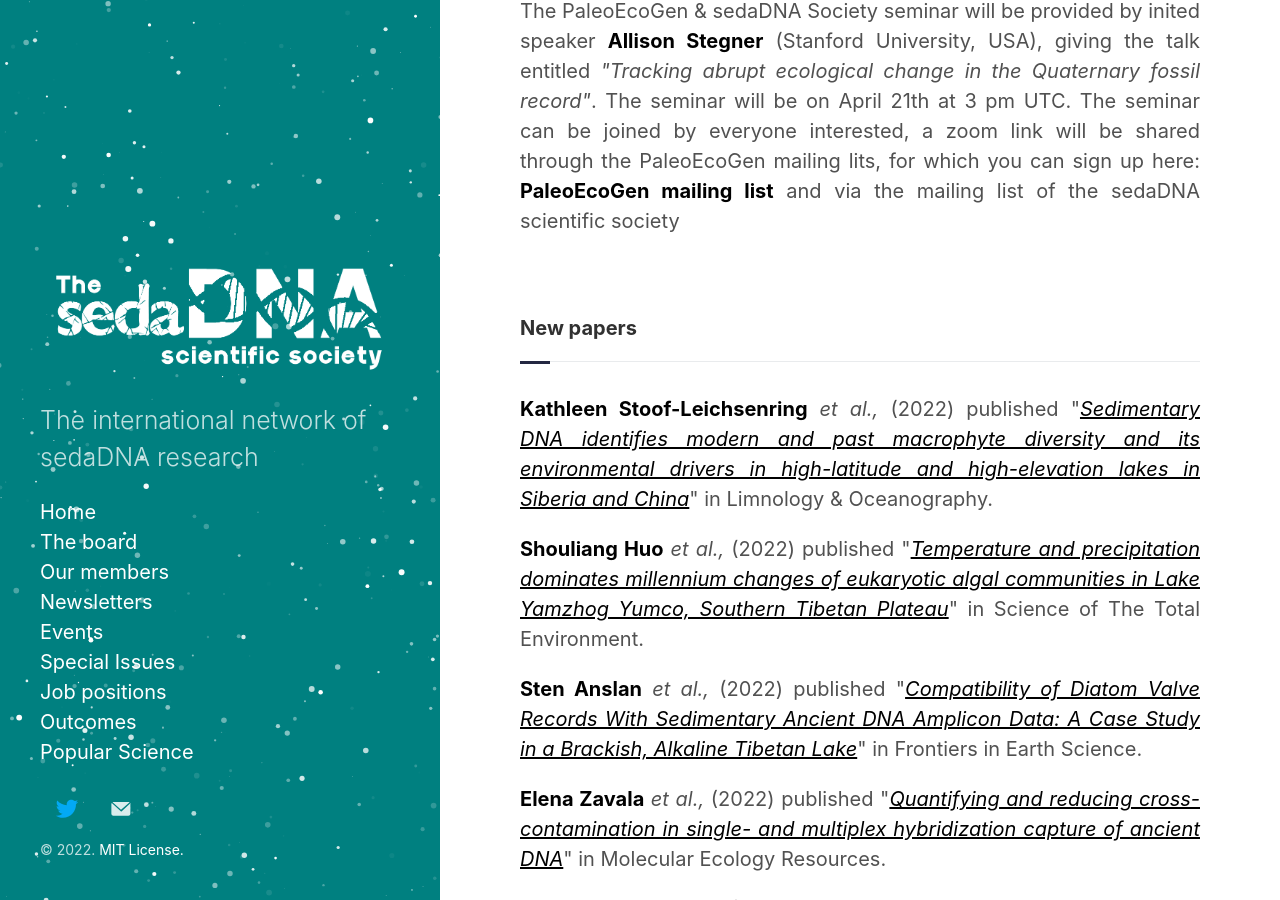
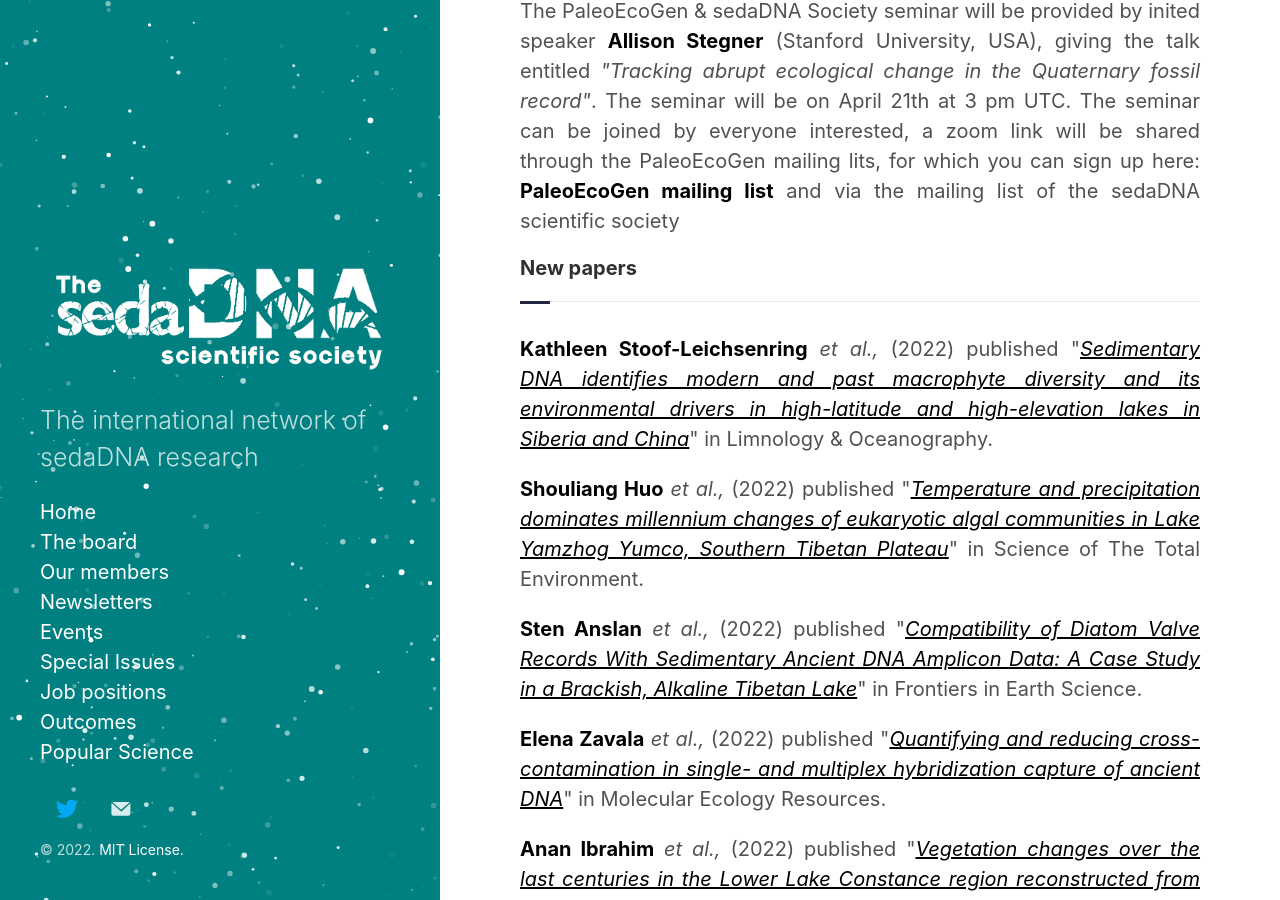
Before and after one commit to sedadna/sedadna.github.io, a Jekyll site: the page built from category/news/22-04.md, in a window 1280 px wide and 900 px high, scrolled down 626 px. Built offline with Jekyll 4.4.1, drawn with Linux system fonts in a browser that asks for light colours.

Commit message:
Update 22-04.md

```diff
--- a/category/news/22-04.md
+++ b/category/news/22-04.md
@@ -11,18 +11,16 @@
 
 <p> March has been a productive month in our sedDNA world! Among  good news, <a href="https://www.researchgate.net/profile/Kevin-Nota" target="_blank"><b>Kevin Nota</b></a> published his PhD thesis on "<a href="https://www.diva-portal.org/smash/get/diva2:1638626/FULLTEXT01.pdf" target="_blank"><u><i>Palaeoenvironmental reconstructions from modern and ancient plant DNA</i></u></a>". The society mailing list was extensively used by members to share informations and discuss methodological questions and we are very satisfied about that. Literature surveys have been freshly updated on <a href="https://scholar.google.fr/citations?user=90ytJ14AAAAJ&hl=fr" target="_blank"><b>Google Scholar</b></a>, <a href="https://www.researchgate.net/project/Comprehensive-literature-about-ancient-DNA-studies-from-sedimentary-archives-by-the-sedaDNA-scientific-society" target="_blank"><b>ResearchGate</b></a> and the shared  <a href="https://docs.google.com/spreadsheets/d/1fZKL1Vb0xhpDSuqNx_JnYAk0KXEtF0PS/edit#gid=1460788996" target="_blank"><b>Excell file</b></a>. Finally, many job positions have been <a href="https://sedadna.github.io/category/positions.html" target="_blank"><b>published</b></a> and were shared within the network of the sedaDNA scientific society.
 
-  <br>
+<br>
 <div class="intro">
 <h4 class="section-title underline">April society seminar</h4><p>The PaleoEcoGen & sedaDNA Society seminar will be provided by inited speaker <a href="https://allisonstegner.com/" target="_blank"><b>Allison Stegner</b></a> (Stanford University, USA), giving the talk entitled <i> "Tracking abrupt ecological change in the Quaternary fossil record"</i>. The seminar will be on April 21th at 3 pm UTC. The seminar can be joined by everyone interested, a zoom link will be shared through the PaleoEcoGen mailing lits, for which you can sign up here:  <a href="https://listserv.unibe.ch/mailman/listinfo/paleoecogen.pages" target="_blank"><b>PaleoEcoGen mailing list</b></a> and via the mailing list of the sedaDNA scientific society
 
-<br>
-<br>
 <br>
 <div class="intro">
 <h4 class="section-title underline">New papers</h4>
 <p><a href="https://www.awi.de/en/about-us/organisation/staff/single-view/kathleen-stoof-leichsenring.html" target="_blank"><b>Kathleen Stoof-Leichsenring</b></a> <i>et al.,</i> (2022) published "<a href="https://aslopubs.onlinelibrary.wiley.com/doi/full/10.1002/lno.12061" target="_blank"><u><i>Sedimentary DNA identifies modern and past macrophyte diversity and its environmental drivers in high-latitude and high-elevation lakes in Siberia and China</i></u></a>" in Limnology & Oceanography.</p>
 
-<p><a href="https://www.sciencedirect.com/science/article/abs/pii/S0048969722017296" target="_blank"><b>Shouliang Huo</b></a> <i>et al.,</i> (2022) published "<a href="https://www.sciencedirect.com/science/article/abs/pii/S0048969722017296" target="_blank"><u><i>Temperature and precipitation dominates millennium changes of eukaryotic algal communities in Lake Yamzhog Yumco, Southern Tibetan Plateau</i></u></a>" in Science of The Total Environment.</p>
+<p><a href="https://www.researchgate.net/profile/Shouliang-Huo" target="_blank"><b>Shouliang Huo</b></a> <i>et al.,</i> (2022) published "<a href="https://www.sciencedirect.com/science/article/abs/pii/S0048969722017296" target="_blank"><u><i>Temperature and precipitation dominates millennium changes of eukaryotic algal communities in Lake Yamzhog Yumco, Southern Tibetan Plateau</i></u></a>" in Science of The Total Environment.</p>
 
 <p><a href="https://scholar.google.com/citations?user=2UwHt14AAAAJ&hl=en" target="_blank"><b>Sten Anslan</b></a> <i>et al.,</i> (2022) published "<a href="https://www.frontiersin.org/articles/10.3389/feart.2022.824656/full" target="_blank"><u><i>Compatibility of Diatom Valve Records With Sedimentary Ancient DNA Amplicon Data: A Case Study in a Brackish, Alkaline Tibetan Lake</i></u></a>" in Frontiers in Earth Science.</p>
 
```
